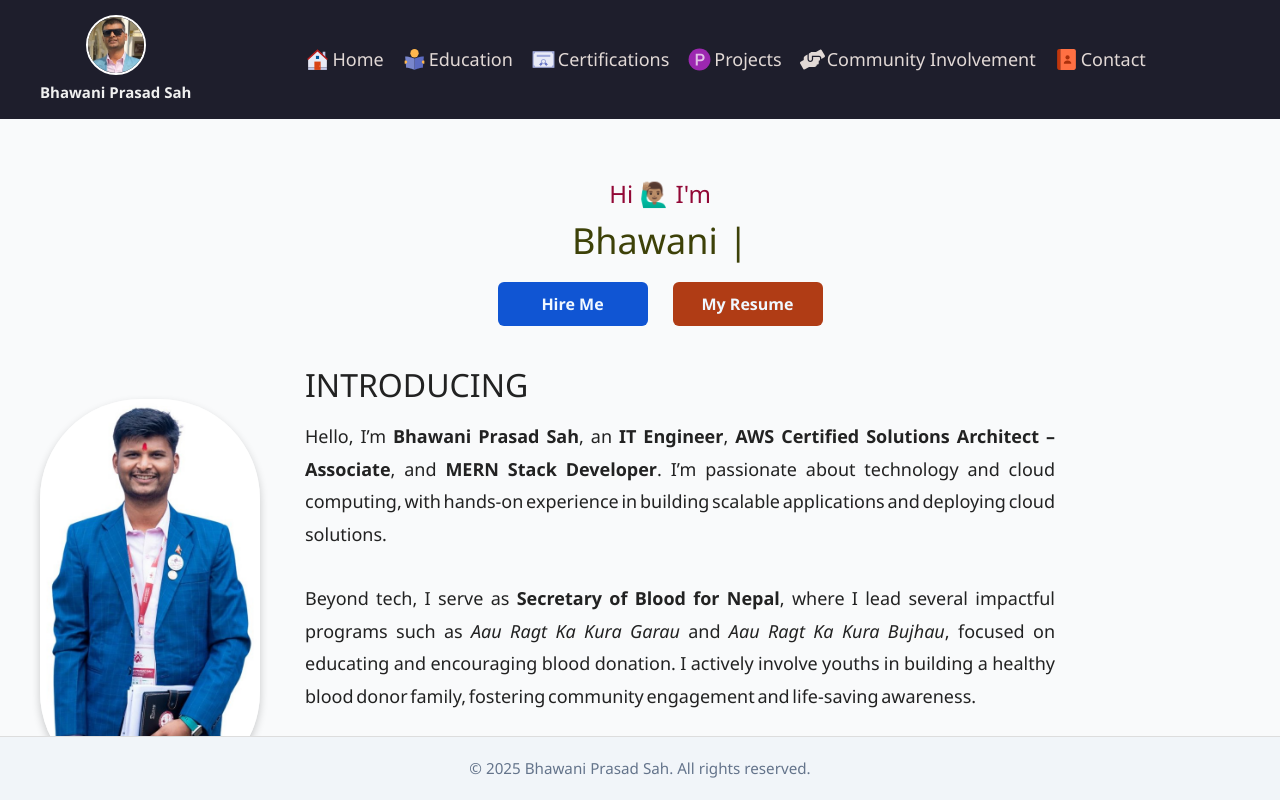
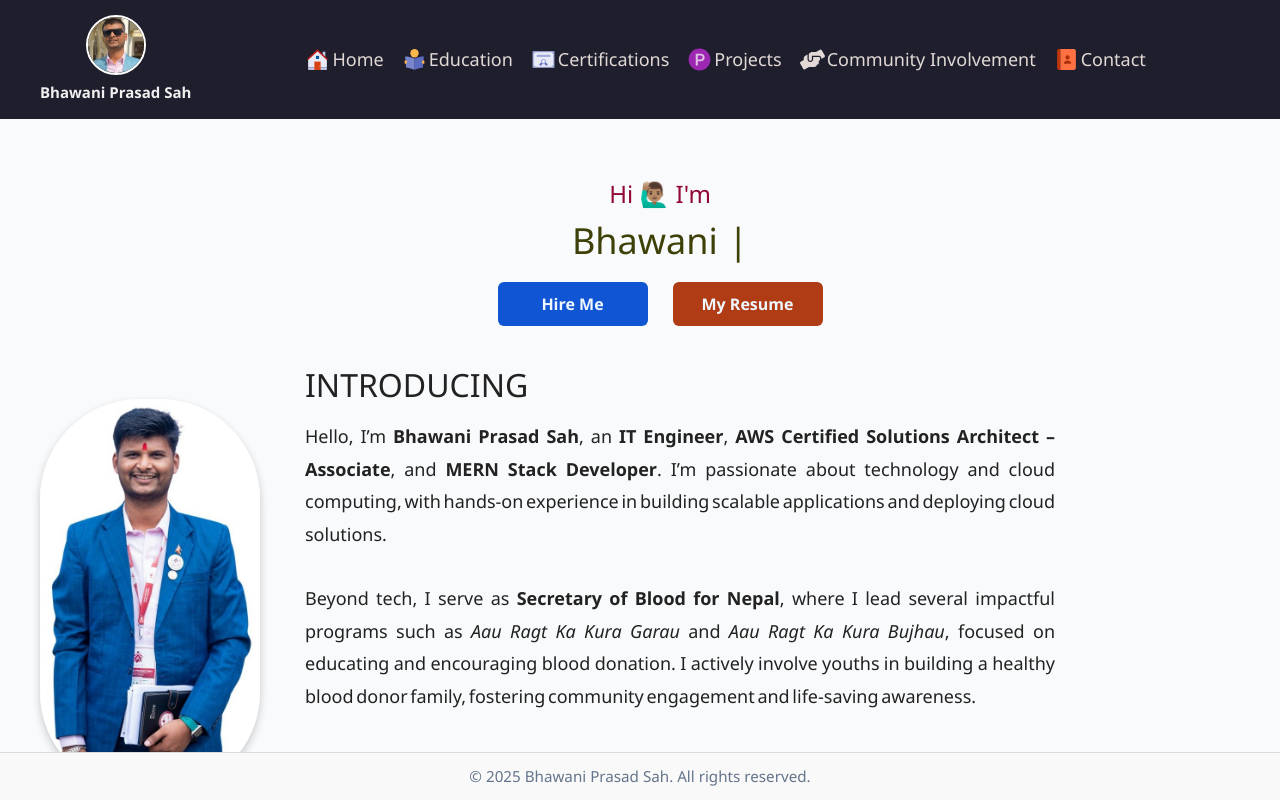
Before and after one commit to BS55Script/portfolio, a React (Create React App) app: page / in a window 1280 px wide. Built offline with nearby package versions, Linux system fonts and the light colour scheme.

Commit message:
fixed all

```diff
--- a/src/pages/Contact/Contact.css
+++ b/src/pages/Contact/Contact.css
@@ -81,8 +81,8 @@
 
   .footer {
     margin-top: 60px;
-    padding: 20px;
-    background-color: #f1f5f9;
+    padding: 12px;
+    background-color: #f9f9f9;
     color: #64748b;
     text-align: center;
     font-size: 0.95rem;
--- a/src/pages/Home/Home.css
+++ b/src/pages/Home/Home.css
@@ -234,5 +234,6 @@
     width: 56%;
     max-width: 300px;
     margin: 2px ;
+    margin-right: 5px;
   }
 }
```
